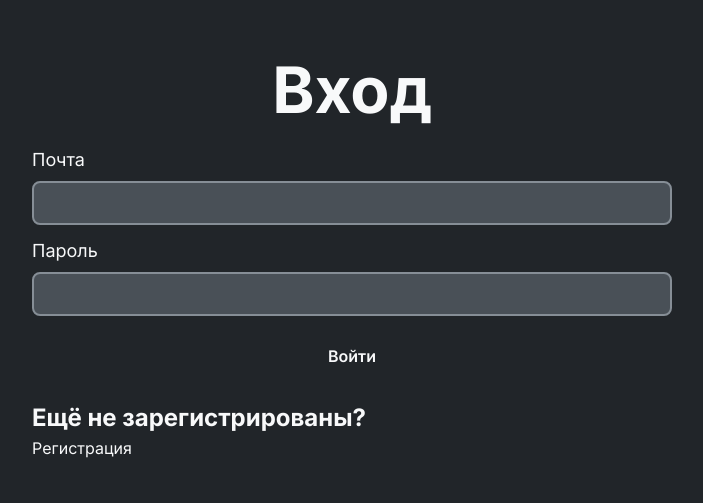
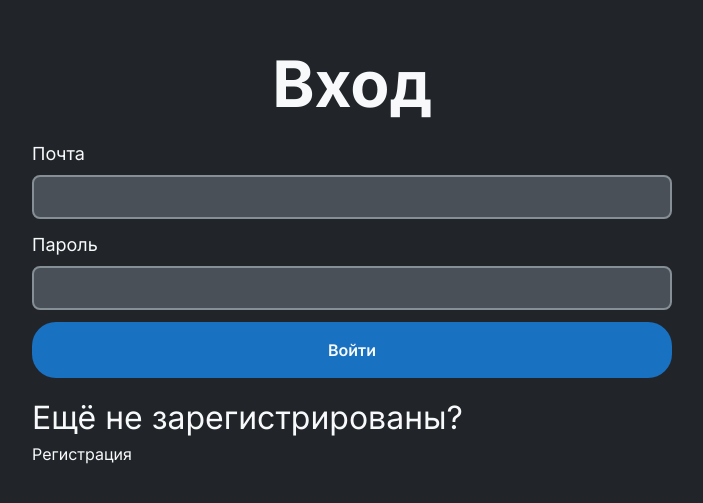
Before and after one commit to qHollow/linkly, a Next.js app: page /login in a window 1280 px wide. Shown: the part 145-648 px from the top of the page, without its empty margins (288-991 px from the left). Built offline with nearby package versions, Linux system fonts and the light colour scheme.

Commit message:
feat(ui): change button colors

```diff
--- a/src/flat-pages/Login/index.tsx
+++ b/src/flat-pages/Login/index.tsx
@@ -21,7 +21,7 @@ export const LoginFlatPage = () => {
 					/>
 				</form>
 				<div className={style.registerInfo}>
-					<Typography as={TypographyElement.h4}>
+					<Typography as={TypographyElement.p} className={style.registerInfoTitle}>
 						Ещё не зарегистрированы?
 					</Typography>
 					<Link href="/register">Регистрация</Link>
--- a/src/flat-pages/Login/style.module.css
+++ b/src/flat-pages/Login/style.module.css
@@ -28,3 +28,8 @@
 .registerInfo {
 	align-self: flex-start;
 }
+
+/* Hack for up Selector Specificity */
+:not(:disabled).registerInfoTitle {
+	font-size: 2rem;
+}
--- a/src/shared/ui/Button/style.module.css
+++ b/src/shared/ui/Button/style.module.css
@@ -1,53 +1,63 @@
 .root {
+	--color-btn-primary: var(--color-text-primary);
+	--color-btn-background-primary: var(--oc-blue-4);
+	--color-btn-background-primary-hover: var(--oc-blue-5);
+	--color-btn-secondary: var(--oc-blue-8);
+	--color-btn-secondary-hover: var(--color-text-primary);
+	--color-btn-background-secondary-hover: var(--oc-blue-4);
+	--color-btn-border-secondary: var(--oc-blue-4);
+}
+
+[data-theme="dark"] .root {
+	--color-btn-background-primary: var(--oc-blue-8);
+	--color-btn-background-primary-hover: var(--oc-blue-9);
+	--color-btn-secondary: var(--oc-blue-4);
+	--color-btn-border-secondary: var(--oc-blue-6);
+	--color-btn-background-secondary-hover: var(--oc-blue-6);
 }
 
 .base {
 	display: inline-flex;
-	gap: 12px;
+	gap: var(--size-7);
 	align-items: center;
 	justify-content: center;
-	padding: 16px 24px;
-	color: var(--text-color-high-contrast);
+	padding: var(--size-6) var(--size-8);
+	color: var(--color-btn-primary);
 	font-weight: 600;
 	font-size: 16px;
 	background-color: transparent;
 	border: none;
-	border-radius: 24px;
+	border-radius: var(--size-8);
 	cursor: pointer;
-	transition: background-color 0.2s ease-in-out;
+	transition: transform 0.2s ease-in-out, background-color 0.2s ease-in-out, color 0.2s ease-in-out;
 }
 
 .primary {
-	background-color: var(--primary-color);
+	background-color: var(--color-btn-background-primary);
 }
 
-.primary:hover {
-	background-color: var(--primary-color-hover);
-}
-
-.primary:active {
-	background-color: var(--primary-color-active);
+.primary:not(.disabled):hover {
+	background-color: var(--color-btn-background-primary-hover);
 }
 
 .secondary {
+	color: var(--color-btn-secondary);
 	background-color: transparent;
-	border: 2px solid var(--border-primary-color);
+	border: 2px solid var(--color-btn-border-secondary);
 }
 
-.secondary:hover {
-	background-color: var(--primary-color-hover);
-	border-color: var(--primary-color-hover);
+.secondary:not(.disabled):hover {
+	color: var(--color-btn-secondary-hover);
+	background-color: var(--color-btn-background-secondary-hover);
 }
 
-.secondary:active {
-	background-color: var(--primary-color-active);
-	border-color: var(--primary-color-active);
+.primary:not(.disabled):active,
+.secondary:not(.disabled):active {
+	transform: scale(0.99);
 }
 
-.primary.disabled {
-	background-color: var(--primary-color-disabled);
+.primary.disabled,
+.secondary.disabled  {
+	cursor: default;
+	opacity: 0.5;
 }
-
-.secondary.disabled {
-	/* @TODO */
-}
```
